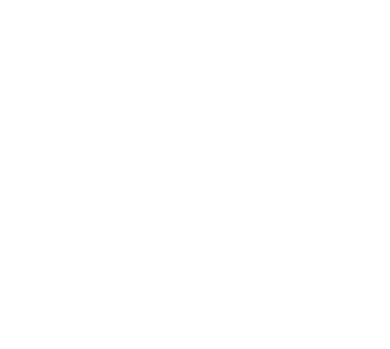
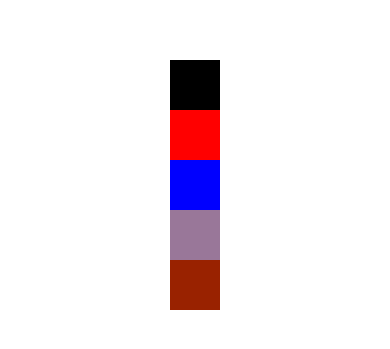
Before and after one commit to Francisco-Jair/estudos_react_native, a React Native app: screen / in a window 390 px wide. Shown: the part 237-586 px from the top of the page. Built offline with nearby package versions, Linux system fonts and the light colour scheme.

Commit message:
Criando caixa

```diff
--- a/App.js
+++ b/App.js
@@ -15,10 +15,16 @@ import Membro from "./src/componentes/relacao/Membro";
 import UsuarioLogado from "./src/componentes/UsuarioLogado";
 import ListaDeProdutos from "./src/componentes/produtos/ListaProdutos";
 import DigiteSeuNome from "./src/componentes/DigiteSeuNome";
+import Quadrado from "./src/componentes/layout/Quadrado";
 
 export default function App() {
   return (
     <SafeAreaView style={style.app}>
+      <Quadrado />
+      <Quadrado cor="#F00" />
+      <Quadrado cor="#00F" />
+      <Quadrado cor="#979" />
+      <Quadrado cor="#920" />
 
       {/* <DigiteSeuNome /> */}
       {/* <ListaDeProdutos /> */}
--- /dev/null
+++ b/src/componentes/layout/Quadrado.js
@@ -0,0 +1,18 @@
+import React from "react";
+import { View, StyleSheet } from "react-native";
+
+export default function Quadrado(props) {
+  const lado = 50;
+
+  return (
+    <View
+      style={{
+        height: lado,
+        width: lado,
+        backgroundColor: props.cor || "#000",
+      }}
+    ></View>
+  );
+}
+
+const style = StyleSheet.create({});
```
